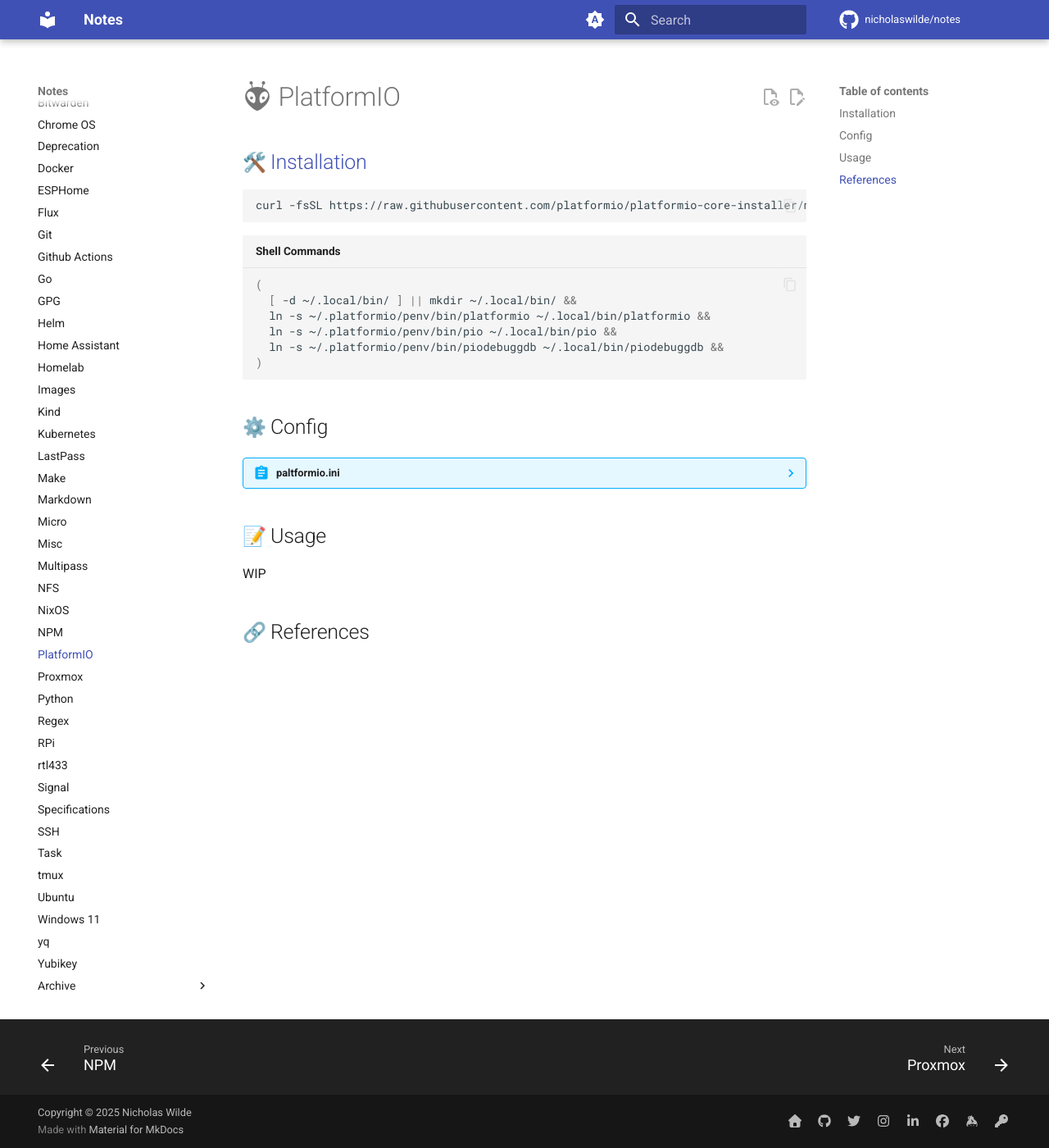
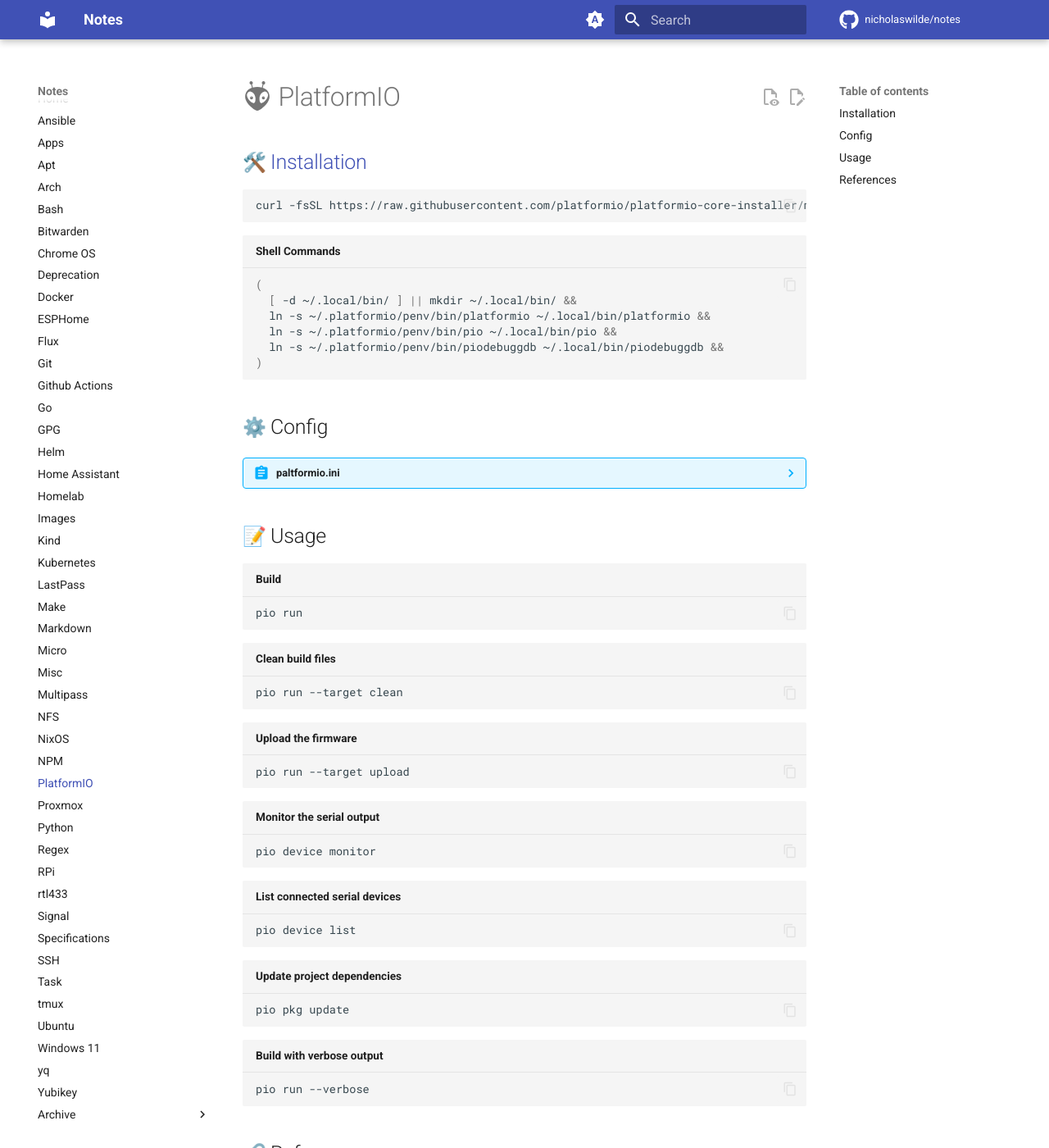
Before and after one commit to nicholaswilde/notes, an MkDocs documentation site: the page built from docs/platformio.md, in a window 1280 px wide and 1400 px high. Shown: the whole window at 82% size. Built offline with MkDocs 1.6.1 and Material for MkDocs 9.7.7, drawn with Linux system fonts in a browser that asks for light colours; emoji names are drawn with the system emoji font; comment, search, counter and statistics services are not loaded.

Commit message:
Update platformio.md

````diff
--- a/docs/platformio.md
+++ b/docs/platformio.md
@@ -89,7 +89,33 @@
 
 ## :pencil: Usage
 
-WIP
+```shell title="Build"
+pio run
+```
+
+```shell title="Clean build files"
+pio run --target clean
+```
+
+```shell title="Upload the firmware"
+pio run --target upload
+```
+
+```shell title="Monitor the serial output"
+pio device monitor
+```
+
+```shell title="List connected serial devices"
+pio device list
+```
+
+```shell title="Update project dependencies"
+pio pkg update
+```
+
+```shell title="Build with verbose output"
+pio run --verbose
+```
 
 ## :link: References
 
````
